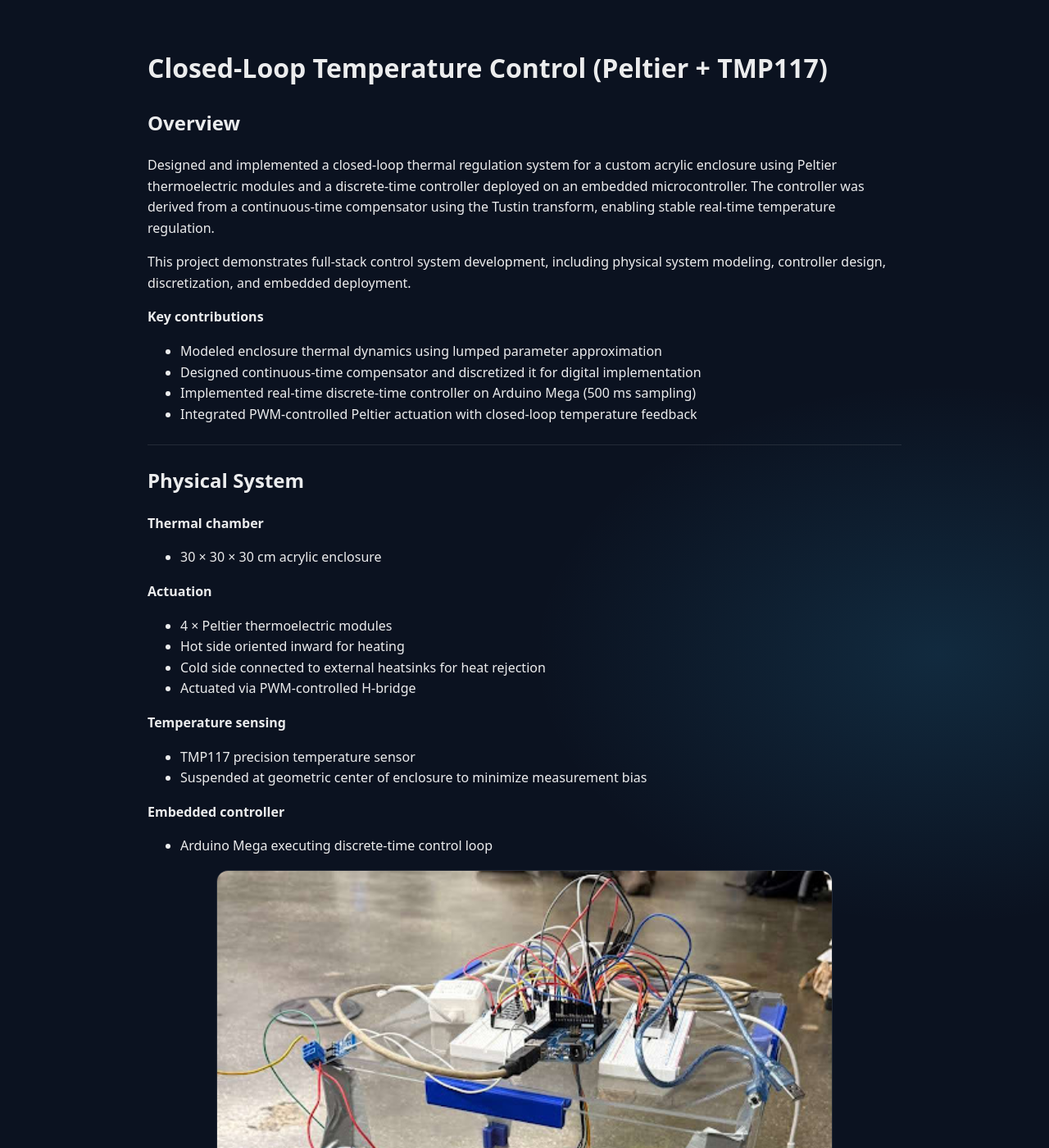
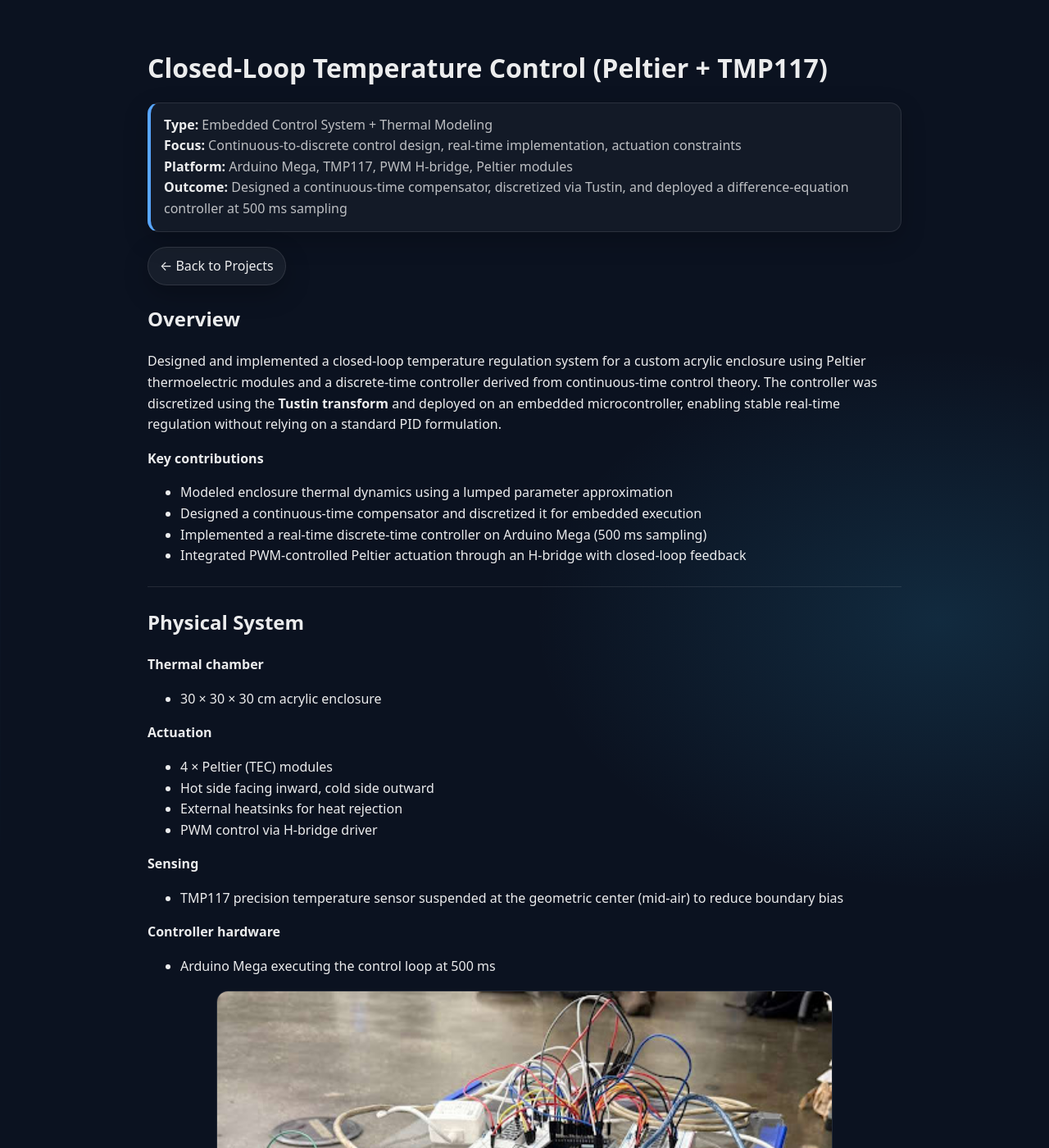
Before and after one commit to adityx23/adityapatil, a Jekyll site: the page built from projects/thermostat-closed-loop-control.md, in a window 1280 px wide and 1400 px high. Shown: the whole window at 82% size. Built offline with Jekyll 4.4.1, drawn with Linux system fonts in a browser that asks for light colours; some of the changed text lies outside the part shown.

Commit message:
Update thermostat-closed-loop-control.md

```diff
--- a/projects/thermostat-closed-loop-control.md
+++ b/projects/thermostat-closed-loop-control.md
@@ -5,36 +5,43 @@ title: Closed-Loop Temperature Control (Peltier + TMP117)
 
 # Closed-Loop Temperature Control (Peltier + TMP117)
 
+<div class="project-summary">
+<strong>Type:</strong> Embedded Control System + Thermal Modeling<br>
+<strong>Focus:</strong> Continuous-to-discrete control design, real-time implementation, actuation constraints<br>
+<strong>Platform:</strong> Arduino Mega, TMP117, PWM H-bridge, Peltier modules<br>
+<strong>Outcome:</strong> Designed a continuous-time compensator, discretized via Tustin, and deployed a difference-equation controller at 500 ms sampling
+</div>
+
+<div class="project-links" markdown="0">
+  <a class="btn" href="{{ site.baseurl }}/projects">← Back to Projects</a>
+</div>
+
 ## Overview
-Designed and implemented a closed-loop thermal regulation system for a custom acrylic enclosure using Peltier thermoelectric modules and a discrete-time controller deployed on an embedded microcontroller. The controller was derived from a continuous-time compensator using the Tustin transform, enabling stable real-time temperature regulation.
-
-This project demonstrates full-stack control system development, including physical system modeling, controller design, discretization, and embedded deployment.
+Designed and implemented a closed-loop temperature regulation system for a custom acrylic enclosure using Peltier thermoelectric modules and a discrete-time controller derived from continuous-time control theory. The controller was discretized using the **Tustin transform** and deployed on an embedded microcontroller, enabling stable real-time regulation without relying on a standard PID formulation.
 
 **Key contributions**
-- Modeled enclosure thermal dynamics using lumped parameter approximation
-- Designed continuous-time compensator and discretized it for digital implementation
-- Implemented real-time discrete-time controller on Arduino Mega (500 ms sampling)
-- Integrated PWM-controlled Peltier actuation with closed-loop temperature feedback
+- Modeled enclosure thermal dynamics using a lumped parameter approximation
+- Designed a continuous-time compensator and discretized it for embedded execution
+- Implemented a real-time discrete-time controller on Arduino Mega (500 ms sampling)
+- Integrated PWM-controlled Peltier actuation through an H-bridge with closed-loop feedback
 
 ---
 
 ## Physical System
-
 **Thermal chamber**
 - 30 × 30 × 30 cm acrylic enclosure
 
 **Actuation**
-- 4 × Peltier thermoelectric modules
-- Hot side oriented inward for heating
-- Cold side connected to external heatsinks for heat rejection
-- Actuated via PWM-controlled H-bridge
+- 4 × Peltier (TEC) modules
+- Hot side facing inward, cold side outward
+- External heatsinks for heat rejection
+- PWM control via H-bridge driver
 
-**Temperature sensing**
-- TMP117 precision temperature sensor
-- Suspended at geometric center of enclosure to minimize measurement bias
+**Sensing**
+- TMP117 precision temperature sensor suspended at the geometric center (mid-air) to reduce boundary bias
 
-**Embedded controller**
-- Arduino Mega executing discrete-time control loop
+**Controller hardware**
+- Arduino Mega executing the control loop at 500 ms
 
 <p align="center">
   <img src="{{ site.baseurl }}/assets/thermostat/thermostat_build.jpg" width="750">
@@ -43,41 +50,34 @@ This project demonstrates full-stack control system development, including physi
 ---
 
 ## Control System Architecture
-
-Closed-loop feedback system structure:
+Closed-loop feedback structure:
 
 <p align="center">
   <img src="{{ site.baseurl }}/assets/thermostat/feedback_block_diagram.png" width="750">
 </p>
 
-**Control loop execution**
-1. TMP117 measures enclosure temperature
-2. Controller computes control effort
-3. PWM signal drives H-bridge and Peltier modules
-4. Thermal system responds, producing next temperature state
-
-This architecture enables continuous temperature regulation through feedback control.
+**Control loop**
+1. TMP117 measures enclosure air temperature
+2. Controller computes control effort at each sample
+3. PWM drives H-bridge and Peltier modules
+4. Thermal dynamics produce next temperature state
 
 ---
 
 ## Thermal System Modeling
-
-The enclosure was approximated as a lumped thermal system characterized by effective thermal resistance and capacitance:
+Approximated the enclosure as a lumped thermal system with effective resistance and capacitance:
 
 <p align="center">
   <img src="{{ site.baseurl }}/assets/thermostat/thermal_lumped_model.png" width="650">
 </p>
 
-This abstraction captures dominant thermal dynamics while remaining computationally tractable for controller design and embedded implementation.
+This abstraction captures dominant thermal dynamics while remaining tractable for controller design and embedded implementation.
 
 ---
 
 ## Controller Design and Discretization
 
-### Continuous-Time Controller
-
-A compensator was designed in continuous time:
-
+### Continuous-time compensator
 \[
 C(s) = 300\frac{(s + 0.05)}{(s + 0.35)}
 \]
@@ -86,19 +86,14 @@ C(s) = 300\frac{(s + 0.05)}{(s + 0.35)}
   <img src="{{ site.baseurl }}/assets/thermostat/controller_tf.png" width="420">
 </p>
 
-This formulation improves system responsiveness while maintaining stability appropriate for slow thermal dynamics.
-
----
-
-### Discrete-Time Implementation
-
-The controller was discretized using the Tustin (bilinear) transform to enable execution on embedded hardware.
+### Discretization (Tustin)
+Controller discretized using bilinear transform for digital execution at 500 ms sampling:
 
 <p align="center">
   <img src="{{ site.baseurl }}/assets/thermostat/tustin_discretization.png" width="520">
 </p>
 
-Resulting difference equation:
+Resulting implemented difference equation:
 
 \[
 C[k] = 0.9656\,C[k-1] + 295\,(x[k]-x[k-1])
@@ -108,19 +103,14 @@ C[k] = 0.9656\,C[k-1] + 295\,(x[k]-x[k-1])
   <img src="{{ site.baseurl }}/assets/thermostat/discrete_equation.png" width="520">
 </p>
 
-This discrete formulation provides smooth control behavior without relying on conventional PID structure.
-
 ---
 
-## Embedded Controller Implementation
-
-Controller was deployed on Arduino Mega with real-time execution:
-
-- Control loop executed every 500 ms
-- Persistent state variables maintained previous system state
-- PWM output used to drive H-bridge and Peltier modules
-- Output saturation applied to maintain safe actuator limits
-- Hysteresis logic implemented to prevent actuator chatter
+## Embedded Implementation
+Controller deployed on Arduino Mega with real-time execution:
+- 500 ms loop timing
+- Persistent state for previous control effort and error terms
+- PWM saturation to maintain safe actuator bounds
+- Hysteresis / anti-chatter logic to reduce rapid switching
 
 <p align="center">
   <img src="{{ site.baseurl }}/assets/thermostat/arduino_snippet.png" width="680">
@@ -128,9 +118,8 @@ Controller was deployed on Arduino Mega with real-time execution:
 
 ---
 
-## System Validation and Analysis
-
-Controller performance validated using both frequency and time-domain analysis:
+## Validation and Analysis
+Validated expected closed-loop behavior using frequency and time-domain analysis:
 
 <p align="center">
   <img src="{{ site.baseurl }}/assets/thermostat/bode_plot.png" width="720">
@@ -140,59 +129,44 @@ Controller performance validated using both frequency and time-domain analysis:
   <img src="{{ site.baseurl }}/assets/thermostat/step_response.png" width="720">
 </p>
 
-Analysis confirmed:
+---
 
-- Stable closed-loop system behavior
-- Appropriate transient response for thermal dynamics
-- Successful preservation of continuous-time controller behavior after discretization
+## Engineering Challenges and Solutions
+**Thermal latency and slow dynamics**
+- Required stability-focused design and smooth control effort
+- Addressed via compensator design rather than aggressive gain
+
+**Continuous-to-discrete fidelity**
+- Needed discrete implementation to preserve continuous-time behavior
+- Tustin discretization helped maintain stability and response shape
+
+**Measurement bias**
+- Wall and surface temperature bias avoided by suspending sensor at enclosure midpoint
+
+**Actuation constraints**
+- PWM saturation and switching logic implemented to keep control stable and safe
 
 ---
 
-## Engineering Challenges and Solutions
-
-**Thermal system latency**
-- Thermal systems exhibit slow response and high inertia
-- Solution: designed compensator emphasizing stability and smooth response
-
-**Continuous-to-discrete controller conversion**
-- Discrete implementation must preserve continuous-time behavior
-- Solution: used Tustin transform for stable and accurate discretization
-
-**Measurement accuracy**
-- Temperature readings near enclosure walls introduce bias
-- Solution: suspended sensor at enclosure center for representative measurement
-
-**Actuator limitations**
-- Peltier modules require bounded actuation to avoid instability
-- Solution: implemented PWM saturation and switching logic
+## Results
+- Deployed a theory-driven controller on embedded hardware at 500 ms sampling
+- Demonstrated stable closed-loop regulation architecture using PWM actuation
+- Established an end-to-end workflow from modeling → controller design → discretization → embedded deployment
 
 ---
 
 ## Technical Stack
-
-**Control theory**
-- Continuous-time control systems
-- Discrete-time control systems
+- Continuous and discrete-time control systems
 - Tustin transform discretization
-
-**Embedded systems**
-- Arduino Mega (C++ embedded implementation)
-- Real-time discrete control loop
-
-**Hardware integration**
-- Peltier thermoelectric modules
-- PWM H-bridge motor driver
-- TMP117 precision temperature sensor
-
-**System modeling and validation**
+- Arduino (embedded C++)
+- PWM + H-bridge actuation
 - Thermal system modeling
-- Frequency-domain and time-domain analysis
+- TMP117 sensor integration
 
 ---
 
 ## Future Improvements
-
-- Add multiple temperature sensors for spatial thermal analysis
-- Implement automated performance logging and controller evaluation
-- Compare controller performance against PID-based implementation
-- Add actuator thermal monitoring and protection mechanisms
+- Add multi-point sensing to measure gradients and validate lumped-model assumptions
+- Automate logging/plotting for repeatable evaluation across setpoints
+- Benchmark against PID baseline under identical constraints
+- Add actuator thermal monitoring and protection
```
